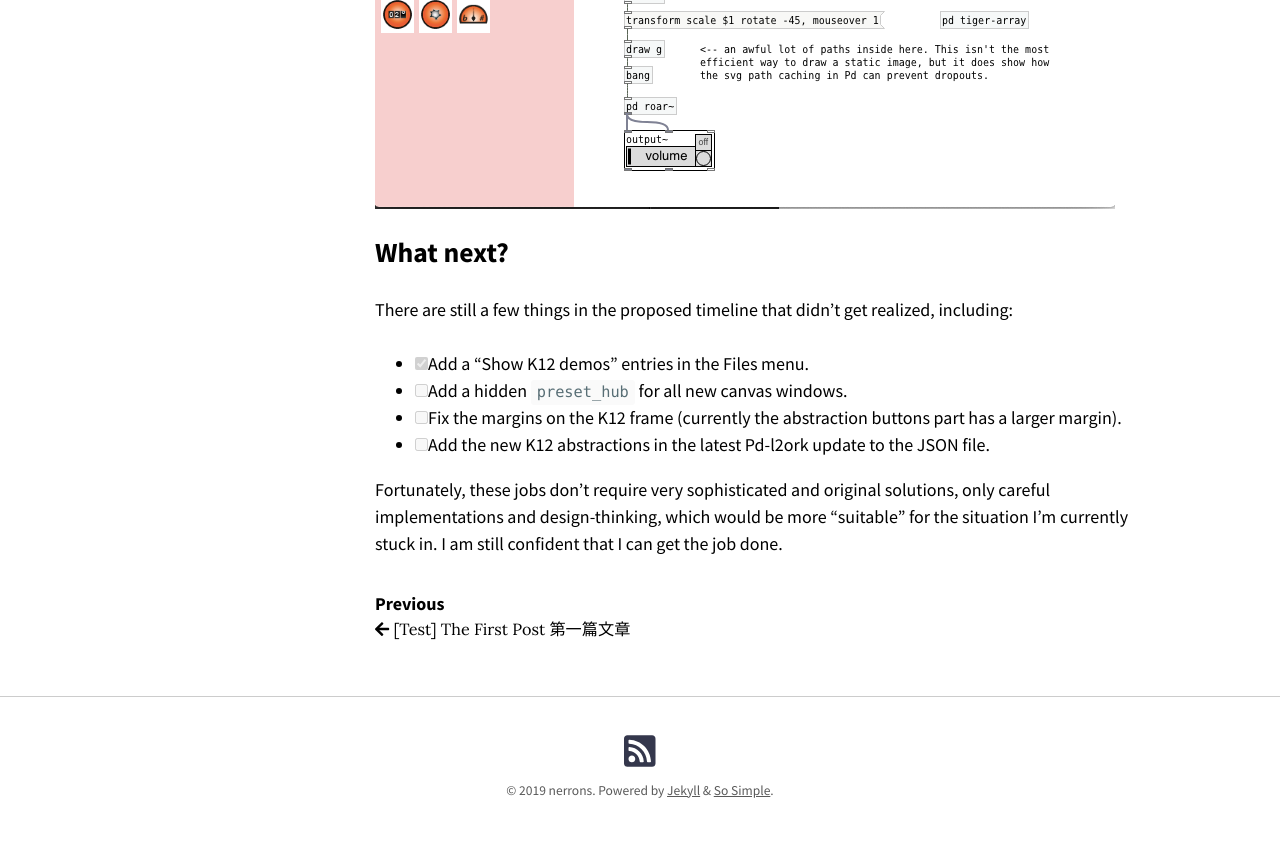
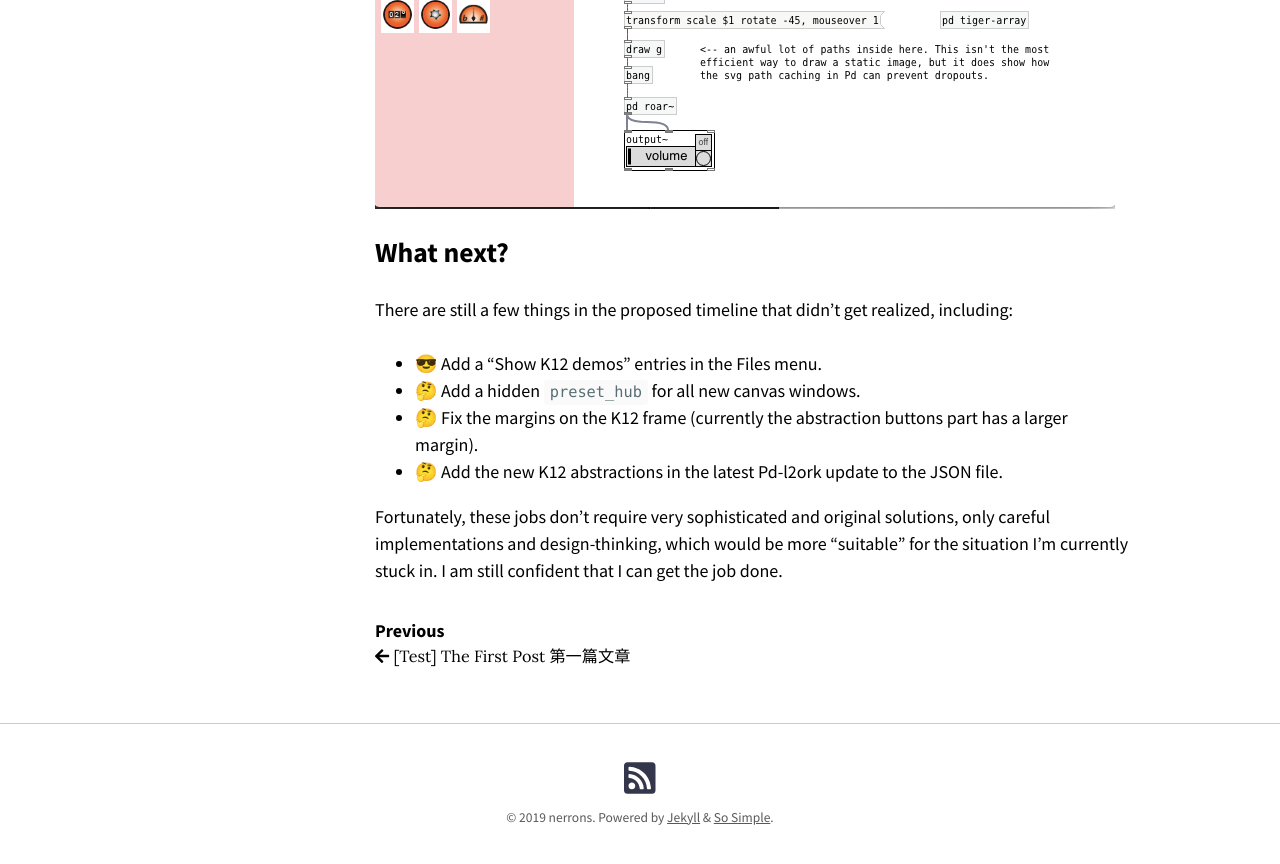
Before and after one commit to nerrons/nerrons.github.io, a Jekyll site: the page built from _posts/2019-06-17-gsoc-report-1.md, in a window 1280 px wide and 900 px high, scrolled down 1970 px. Shown: the top 864 px of the window. Built offline with Jekyll 4.4.1, drawn with Linux system fonts in a browser that asks for light colours; nearby versions of some CDN libraries; some of the changed lines change nothing that is shown.

Commit message:
to emoji

```diff
--- a/_posts/2019-06-17-gsoc-report-1.md
+++ b/_posts/2019-06-17-gsoc-report-1.md
@@ -57,10 +57,10 @@ to see the margins.
 
 There are still a few things in the proposed timeline that didn't get realized, including:
 
-- [X] Add a "Show K12 demos" entries in the Files menu.
-- [ ] Add a hidden `preset_hub` for all new canvas windows.
-- [ ] Fix the margins on the K12 frame (currently the abstraction buttons part has a larger margin).
-- [ ] Add the new K12 abstractions in the latest Pd-l2ork update to the JSON file.
+- &#128526; Add a "Show K12 demos" entries in the Files menu.
+- &#129300; Add a hidden `preset_hub` for all new canvas windows.
+- &#129300; Fix the margins on the K12 frame (currently the abstraction buttons part has a larger margin).
+- &#129300; Add the new K12 abstractions in the latest Pd-l2ork update to the JSON file.
 
 Fortunately, these jobs don't require very sophisticated and original solutions, only careful
 implementations and design-thinking, which would be more "suitable" for the situation I'm currently stuck
```
